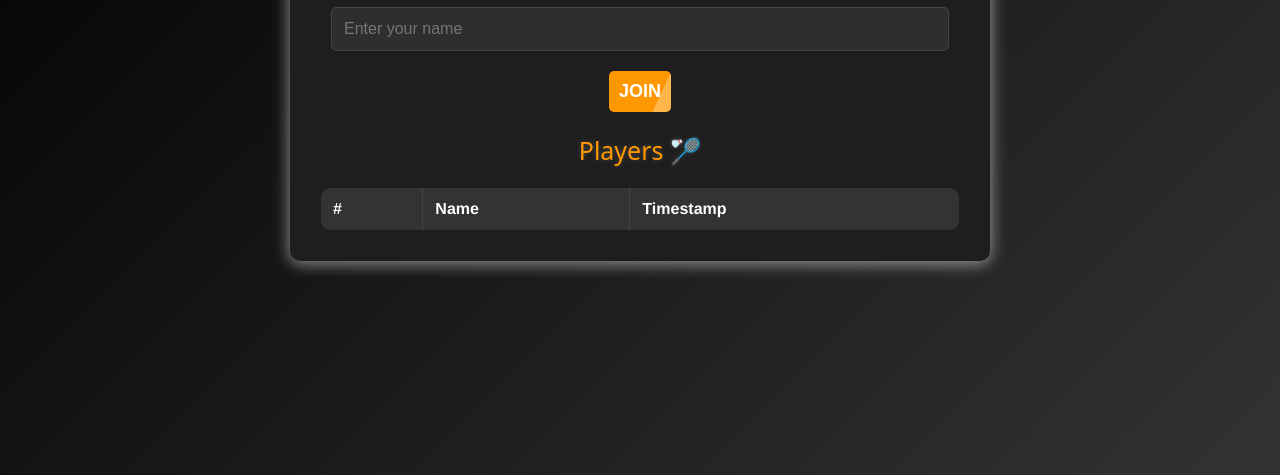
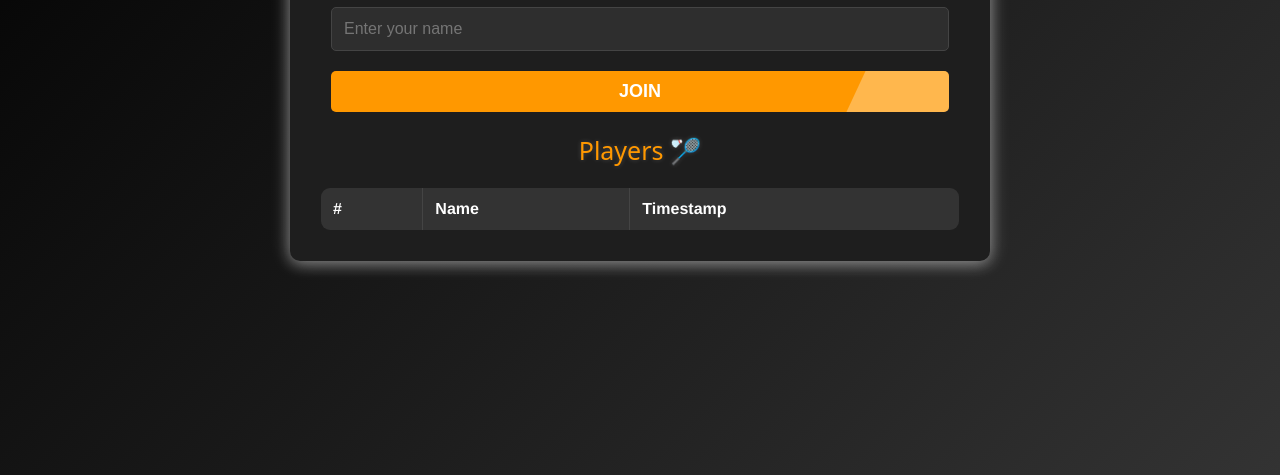
Before and after one commit to ToxicalNoob3062/badminton-queue-app, a website: page public/index.html in a window 1280 px wide. Shown: the part 325-800 px from the top of the page. Drawn offline with Linux system fonts and the light colour scheme; no server answers; a web font is replaced by a local one.

Commit message:
fixed button styling in desktop version.

```diff
--- a/public/style.css
+++ b/public/style.css
@@ -92,7 +92,7 @@ input[type="password"] {
 }
 
 button {
-  width: calc(100%-32px); /* Slightly smaller than input */
+  width: calc(100% - 22px); /* Slightly smaller than input */
   padding: 10px; /* Slightly smaller padding */
   background-color: #ff9800; /* Orange variant */
   color: white;
```
